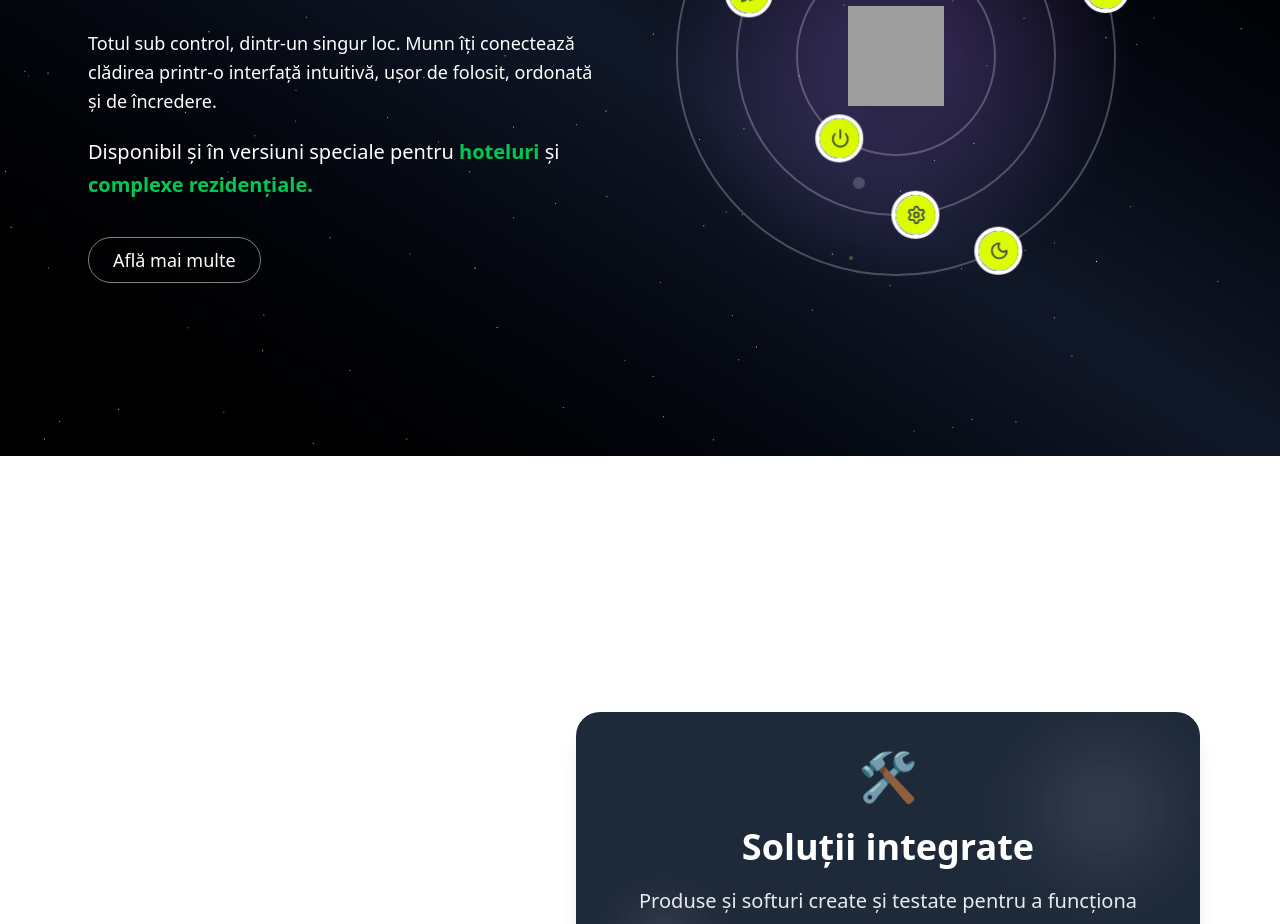
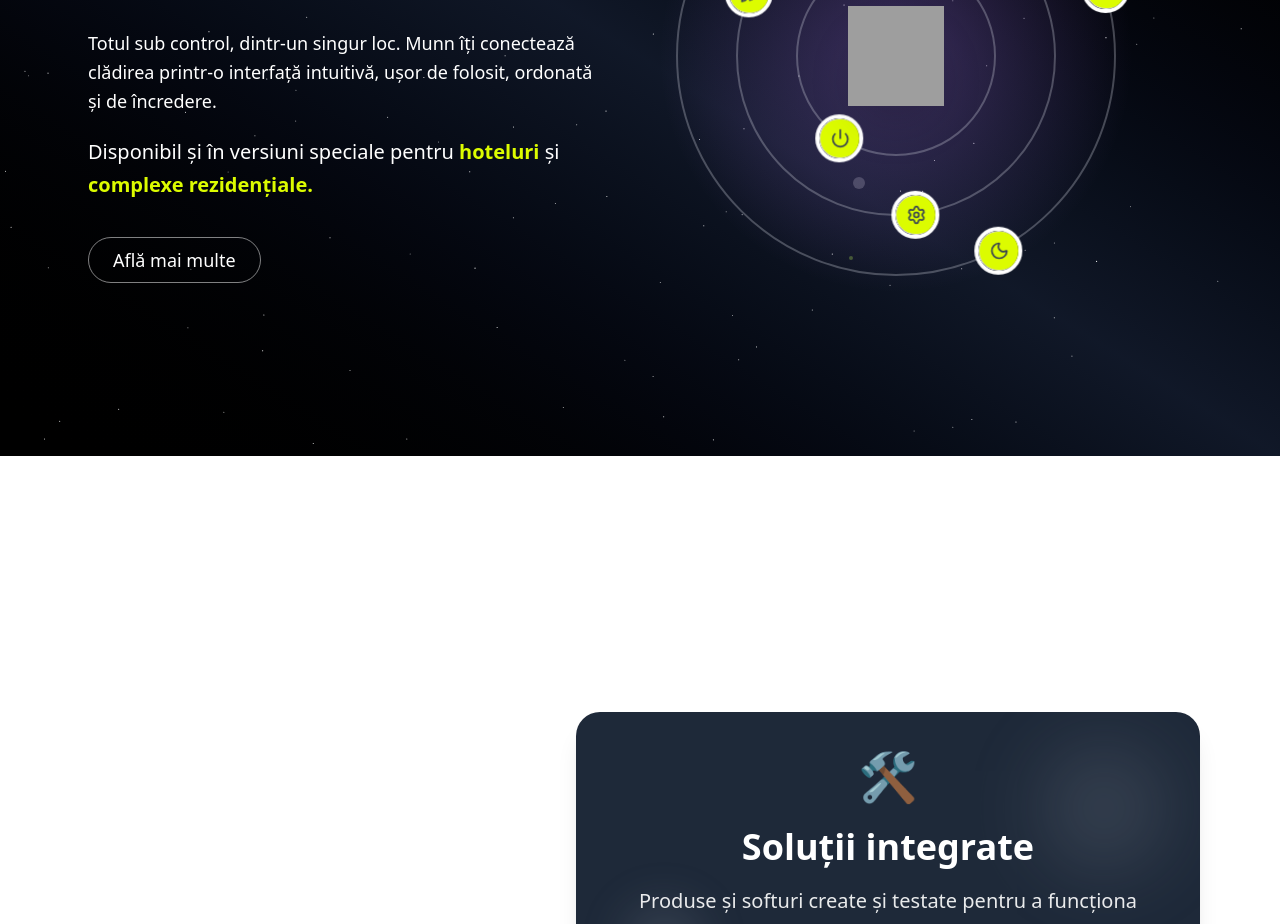
Before and after one commit to StanCosmin28/bransha, a React (Vite) app: page / in a window 1280 px wide. Shown: the part 6840-7764 px from the top of the page. Built offline with nearby package versions, Linux system fonts and the light colour scheme; grey boxes are pictures that could not be loaded.

Commit message:
fix bugs | styles

```diff
--- /dev/null
+++ b/src/Components/BackgroundWrapper.jsx
@@ -0,0 +1,17 @@
+import StarsBackground from "./StarsBackground";
+import ShootingStars from "./ShootingStars";
+
+export default function BackgroundWrapper({ children }) {
+  return (
+    <div className="relative w-full h-full overflow-hidden">
+      {/* Background */}
+      <div className="absolute inset-0 z-0">
+        <StarsBackground />
+        <ShootingStars />
+      </div>
+
+      {/* Foreground (content) */}
+      <div className="relative z-10">{children}</div>
+    </div>
+  );
+}
--- a/src/Components/MUNNComponent.jsx
+++ b/src/Components/MUNNComponent.jsx
@@ -42,8 +42,8 @@ export default function MUNNComponent() {
           </p>
           <p className="text-xs sm:text-sm md:text-base lg:text-xl leading-relaxed">
             Disponibil și în versiuni speciale pentru{" "}
-            <span className="text-green-500 font-bold"> hoteluri </span> și
-            <span className="text-green-500 font-bold">
+            <span className="text-[#DCFC00] font-bold"> hoteluri </span> și
+            <span className="text-[#DCFC00] font-bold">
               {" "}
               complexe rezidențiale.
             </span>
--- a/src/Components/StarsBackground.jsx
+++ b/src/Components/StarsBackground.jsx
@@ -1,4 +1,3 @@
-"use client";
 import { useState, useEffect, useRef, useCallback } from "react";
 
 export const StarsBackground = ({
```
